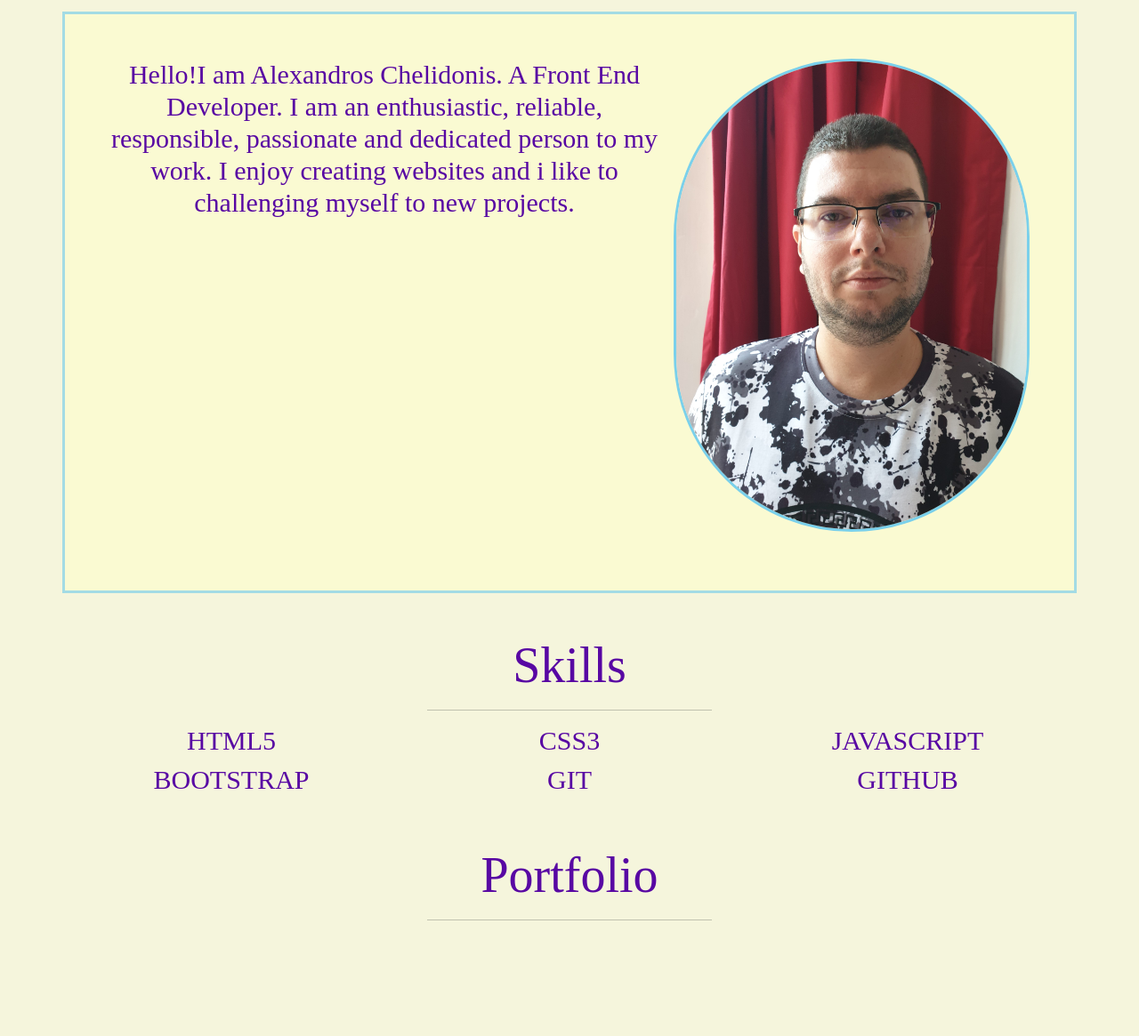
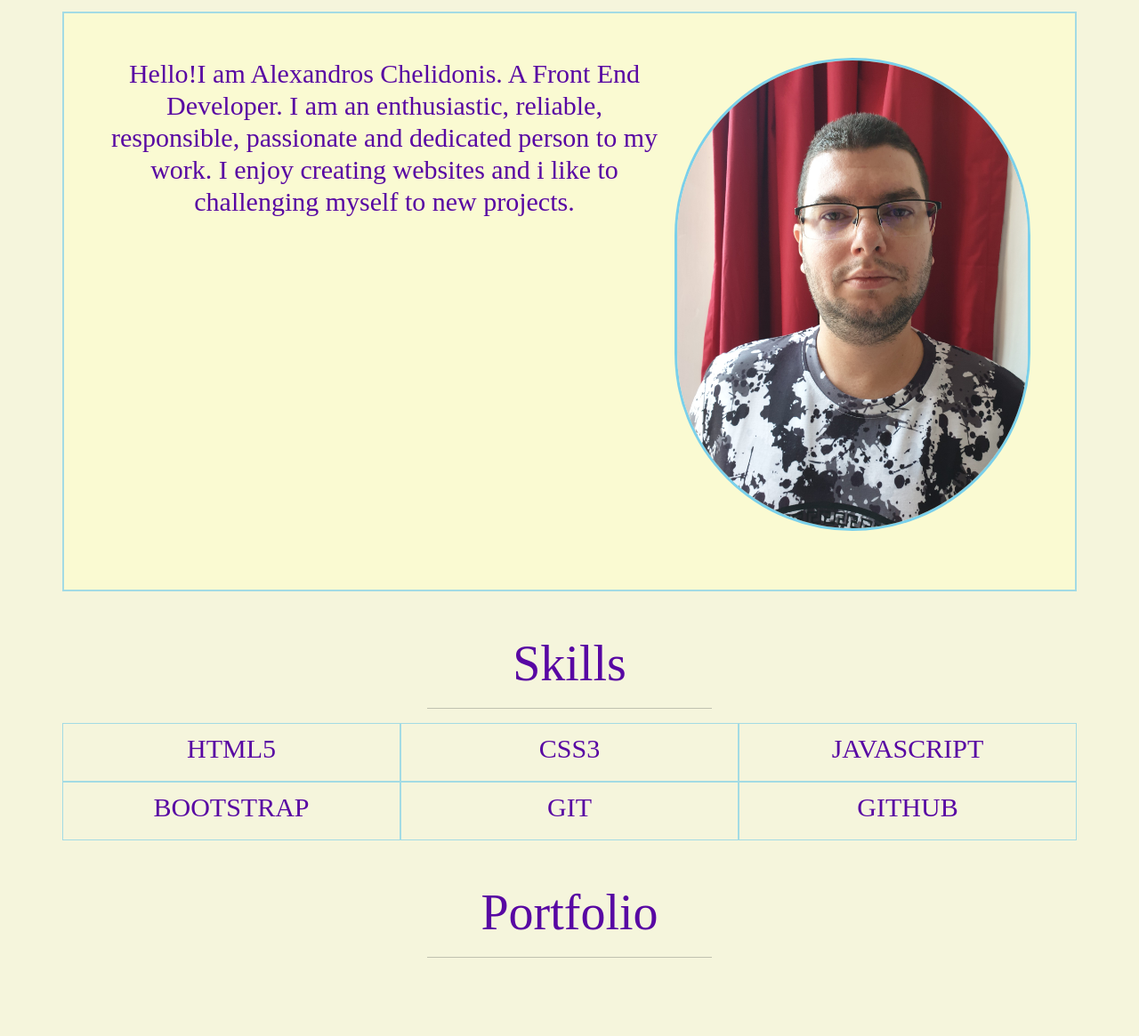
Before and after one commit to Alexandros32/Portfolio, a plain HTML site: page index.html in a window 1280 px wide. Shown: the part 135-1300 px from the top of the page at 89% size. Drawn offline with nearby package versions, Linux system fonts and the light colour scheme; a web font is replaced by a local one.

Commit message:
I have put a new comment and i have made changes to skills

```diff
--- a/assets/css/main.css
+++ b/assets/css/main.css
@@ -14,7 +14,8 @@ h3,h4 {
 	text-align: center;
 	color: rgb(88, 7, 163);
 }
-
+/* The code has taken from www.w3schools.com
+and i have also made some changes myself. */
 
 @media screen and (min-width: 0px) and (max-width: 991.98px) {
 	h2,h3,h4 {
@@ -28,6 +29,10 @@ body {
 }
 /* The code has taken from Bootstrap 5
 and i have also made some changes myself. */
+h4 {
+
+}
+
 img {
 	width: 100%;
 	max-width: 400px;
@@ -38,8 +43,14 @@ img {
 
 div.clearfix {
 	background-color: lightgoldenrodyellow;
-	border: 3px solid rgb(163, 219, 228);
+	border: 2px solid rgb(163, 219, 228);
 	padding: 50px;
+}
+/* I have write this code myself. */
+
+div.col-12.col-sm-6.col-md-4{
+	border: 1px solid rgb(163, 219, 228);
+	padding: 10px;
 }
 /* I have write this code myself. */
 
@@ -47,6 +58,8 @@ div.card {
 	width: 15rem;
 	text-align:center;
 	background-color: lightgoldenrodyellow;
+	border: 2px solid rgb(163, 219, 228);
+	padding: 5px;
 }
 /* I have write this code myself. */
 
```
